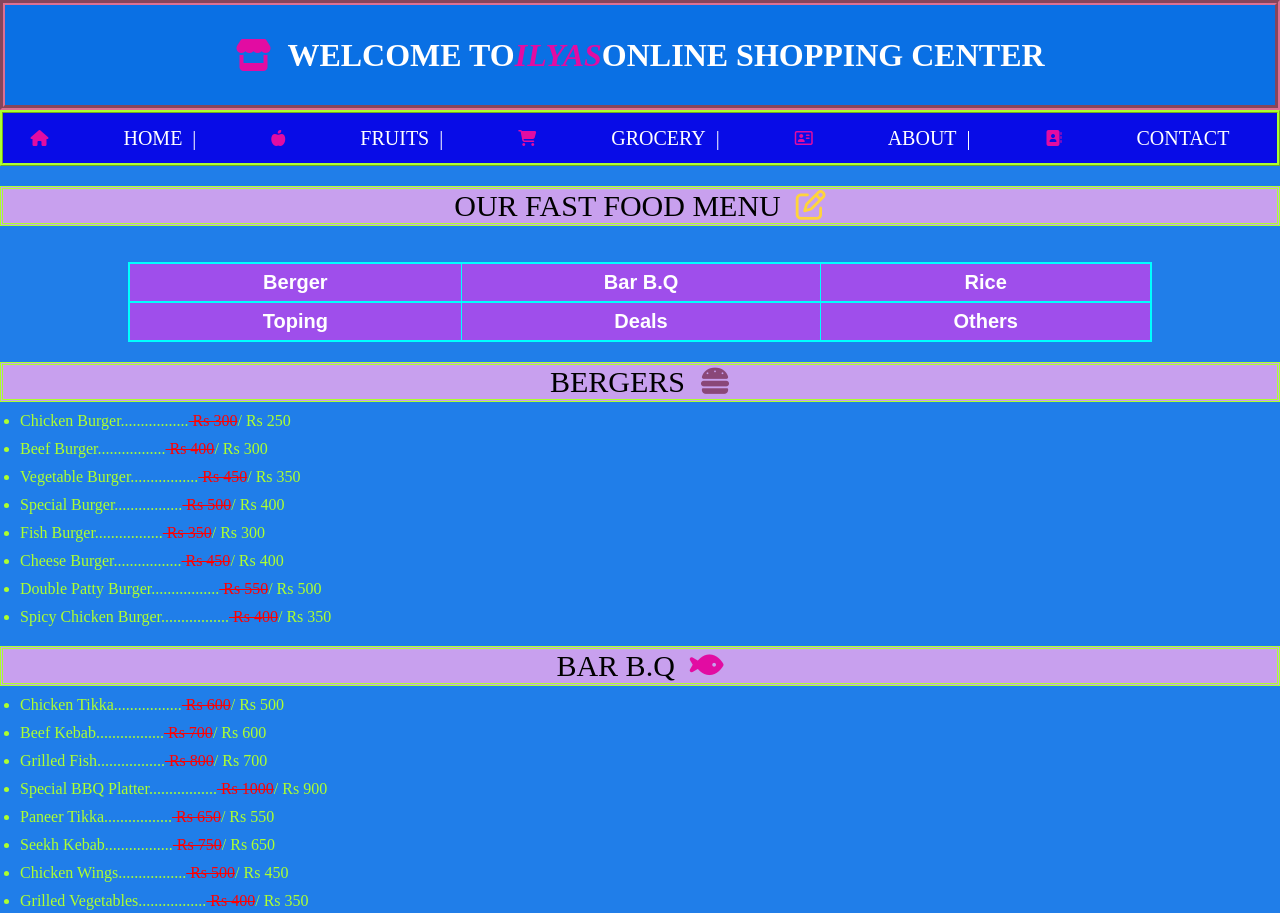
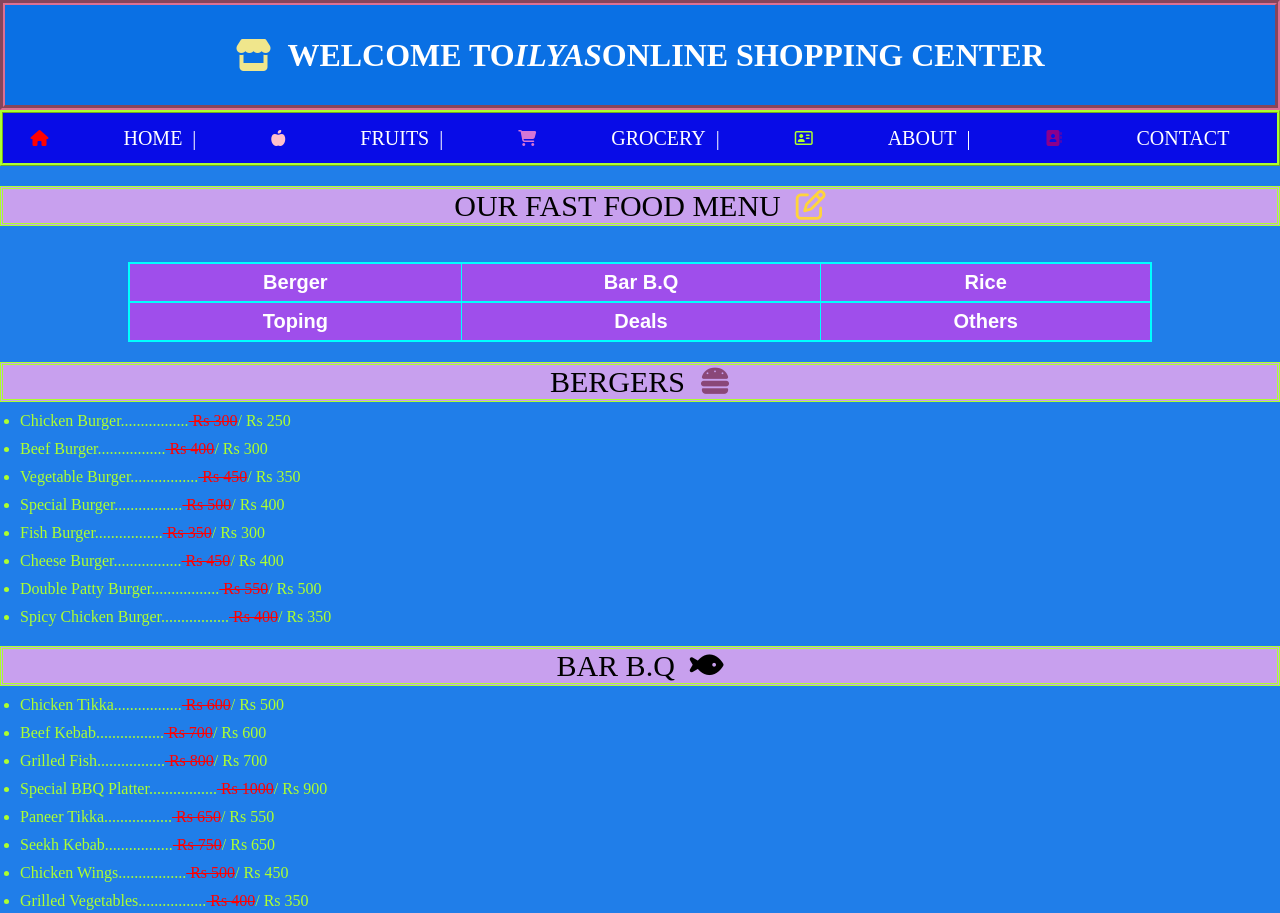
Before and after one commit to milyas1264/CSS-1-Online-Store, a plain HTML site: page index.html in a window 1280 px wide. Shown: the top 913 px of the page. Drawn offline with Linux system fonts and the light colour scheme.

Commit message:
change header's icon color

```diff
--- a/index.html
+++ b/index.html
@@ -9,14 +9,14 @@
 </head>
 <body>
     <header>
-        <h1><i id="str" class="fa-solid fa-store">&nbsp;&nbsp;</i>WelCome to <i>ilyas</i> Online Shopping Center</h1>
+        <h1><i id="str" class="fa-solid fa-store" style="color: khaki;">&nbsp;&nbsp;</i>WelCome to <i>ilyas</i> Online Shopping Center</h1>
         <nav>
 
-            <i class="fa-solid fa-house"></i><a href="#">HOME&nbsp;&nbsp;|</a>
-            <i class="fa-solid fa-apple-whole"></i><a href="./pages/fruits.html">FRUITS&nbsp;&nbsp;|</a>
-            <i class="fa-solid fa-cart-shopping"></i><a href="./pages/grocery.html">GROCERY&nbsp;&nbsp;|</a>
-            <i class="fa-regular fa-address-card"></i><a href="./pages/about.html">ABOUT&nbsp;&nbsp;|</a>
-            <i class="fa-solid fa-address-book"></i><a href="./pages/contact.html">CONTACT</a>
+            <i class="fa-solid fa-house" style="color: red;"></i><a href="#">HOME&nbsp;&nbsp;|</a>
+            <i class="fa-solid fa-apple-whole" style="color: pink;"></i><a href="./pages/fruits.html">FRUITS&nbsp;&nbsp;|</a>
+            <i class="fa-solid fa-cart-shopping" style="color: rgb(214, 118, 214);"></i><a href="./pages/grocery.html">GROCERY&nbsp;&nbsp;|</a>
+            <i class="fa-regular fa-address-card" style="color: greenyellow"></i><a href="./pages/about.html">ABOUT&nbsp;&nbsp;|</a>
+            <i class="fa-solid fa-address-book" style="color: darkmagenta;"></i><a href="./pages/contact.html">CONTACT</a>
 
         </nav>
 
--- a/store.css
+++ b/store.css
@@ -44,7 +44,6 @@ label{margin-left: 20px;}
 button{margin-left: 20px; border-radius: 5px; border: red double; background-color: aqua;
 height: 30px; width: 80px; color: rgb(226, 12, 162);font-size: 15px;}
 #about{text-align: justify; text-indent: 50px;}
-i{color: rgb(226, 12, 162); }
 tr{border: 2px solid aqua; text-transform: capitalize; font-family: Arial, Helvetica, sans-serif;}
 hr{border: 1px solid red;}
 a:hover{color: greenyellow;}
```
